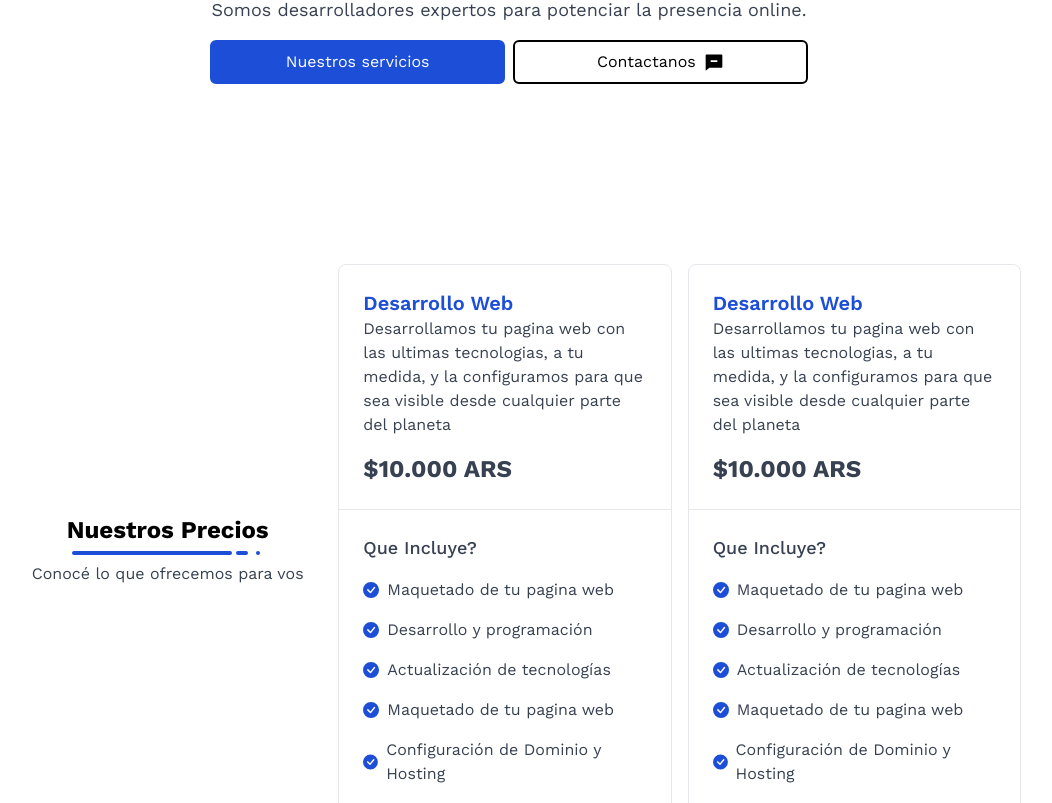
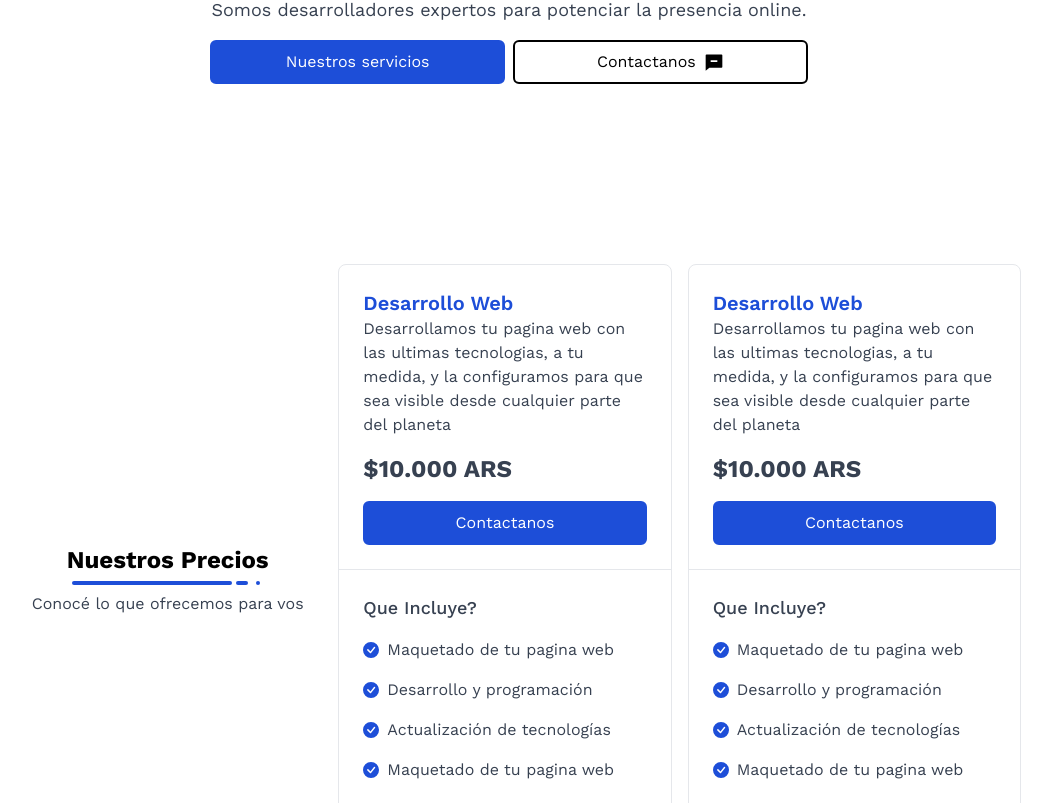
Before and after one commit to nahugomez/conet-web-development, a React (Vite) app: page / in a window 1280 px wide. Shown: the part 428-1231 px from the top of the page, without its empty margins (131-1183 px from the left). Built offline with nearby package versions, Linux system fonts and the light colour scheme.

Commit message:
Card Button added

```diff
--- a/src/components/Card.jsx
+++ b/src/components/Card.jsx
@@ -1,5 +1,6 @@
 import React from "react";
 import { BsFillCheckCircleFill } from "react-icons/bs";
+import Button from "./Button";
 
 const Card = ({ title, price, description, className }) => {
     return (
@@ -7,7 +8,8 @@ const Card = ({ title, price, description, className }) => {
             <div className="p-6">
                 <h3 class="text-xl font-semibold capitalize text-blue-700">{title}</h3>
                 <p className="text-gray-700">{description}</p>
-                <p class="mt-4 text-2xl font-bold text-gray-700">${price}</p>
+                <p class="my-4 text-2xl font-bold text-gray-700">${price}</p>
+                <Button className={"w-full py-2"}>Contactanos</Button>
             </div>
             <hr class="border-gray-200"></hr>
             <div className="p-6">
```
